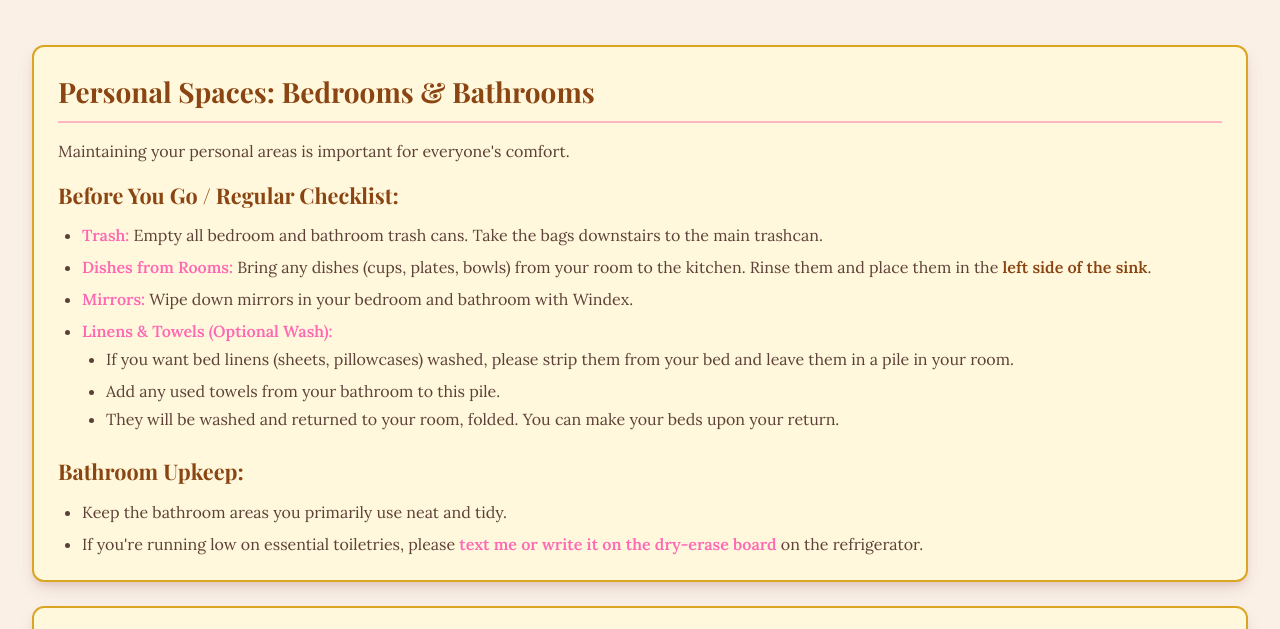
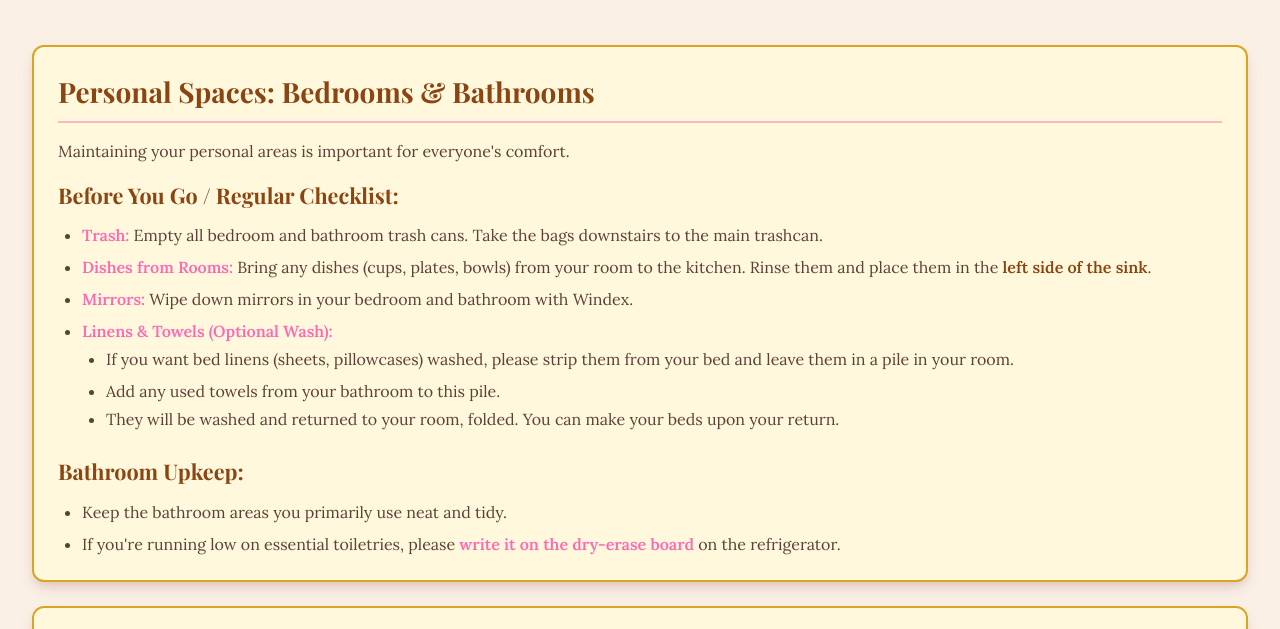
Before and after one commit to dogmaticvox/chores, a plain HTML site: page index.html in a window 1280 px wide. Shown: the part 147-776 px from the top of the page. Drawn offline with nearby package versions, Linux system fonts and the light colour scheme.

Commit message:
Update index.html

```diff
--- a/index.html
+++ b/index.html
@@ -113,7 +113,7 @@
             <h3 class="font-semibold text-blue-600 mt-6 mb-3">Bathroom Upkeep:</h3>
             <ul class="space-y-2 text-gray-700">
                 <li>Keep the bathroom areas you primarily use neat and tidy.</li>
-                <li>If you're running low on essential toiletries, please <strong class="highlight">text me or write it on the dry-erase board</strong> on the refrigerator.</li>
+                <li>If you're running low on essential toiletries, please <strong class="highlight">write it on the dry-erase board</strong> on the refrigerator.</li>
             </ul>
         </div>
 
```
